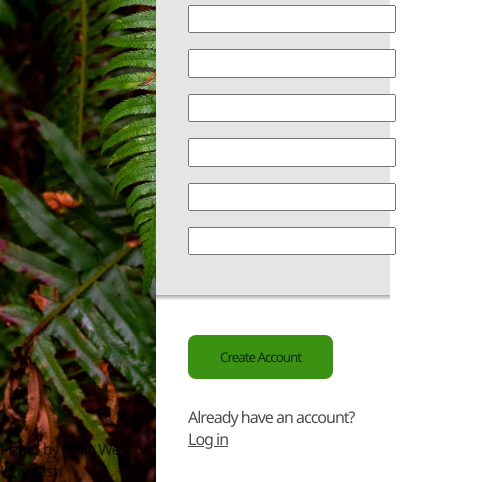
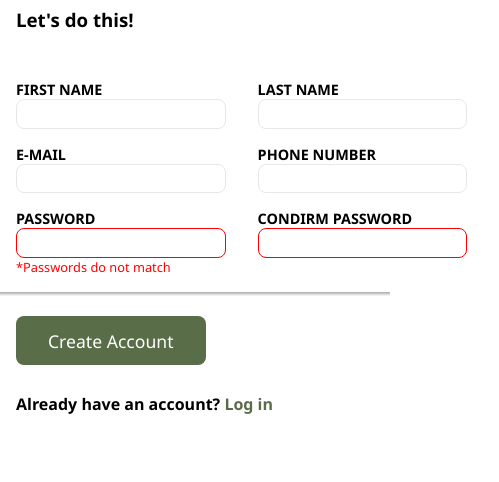
Before and after one commit to style-x/odin-project_signup-form, a plain HTML site: page index.html in a window 390 px wide. Shown: the part 453-935 px from the top of the page, 499 px wide, since content can reach past the window. After the commit the page ends 884 px from the top, so only its background shows below. Drawn offline with Linux system fonts and the light colour scheme.

Commit message:
Final Version
few style updates for form and make the site responsive..

```diff
--- a/index.html
+++ b/index.html
@@ -33,20 +33,39 @@
     <section class="main-form">
       <h3>Let's do this!</h3>
       <form action="#">
-        <input type="text" name="firstname" id="firstname">
-        <input type="text" name="lasttname" id="lasttname">
-        <br>
-        <input type="email" name="email" id="email">
-        <input type="tel" name="phonenumber" id="phonenumber">
-        <br>
-        <input type="password" name="password" id="password">
-        <input type="password" name="pwdconfirm" id="pwdconfirm">
+        <div class="grid">
+          <div class="grid-firstname column">
+            <label for="firstname">First Name</label>
+            <input type="text" name="firstname">
+          </div>
+          <div class="grid-lastname column">
+            <label for="lastname">Last Name</label>
+            <input type="text" name="lasttname">
+          </div>
+          <div class="grid-email column">
+            <label for="email">E-Mail</label>
+            <input type="email" name="email">
+          </div>
+          <div class="grid-phone column">
+            <label for="phonenumber">Phone Number</label>
+            <input type="tel" name="phonenumber">
+          </div>
+          <div class="grid-pwd column">
+            <label for="password">Password</label>
+            <input type="password" name="password" class="errorborder">
+            <p id="error">*Passwords do not match</p>
+          </div>
+          <div class="grid-confirmpwd column">
+            <label for="pwdconfirm">Condirm Password</label>
+            <input type="password" name="pwdconfirm" class="errorborder">
+          </div>
+        </div>
       </form>
     </section>
 
-    <section class="create-login">
+    <section class="main-login">
       <button>Create Account</button>
-      <p>Already have an account? <a href="#">Log in</a></p>
+      <p>Already have an account? <a href="#" id="Login">Log in</a></p>
     </section>
 
   </main>
--- a/styles.css
+++ b/styles.css
@@ -1,4 +1,3 @@
-
 @font-face {
   font-family: "Norse-Bold";
   src: url("/Norse-Bold.otf") format("opentype");
@@ -9,22 +8,23 @@
   padding: 0;
   margin: 0;
   font-family: 'Segoe UI', Tahoma, Geneva, Verdana, sans-serif;
-  color:rgba(0, 0, 0, 0.7);
-  letter-spacing: -1px;
+  color:black;
 }
 
 body {
   display: flex;
   min-height: 100vh;
+  flex-direction: column;
 }
 
 header {
-  min-height: 100vh;
-  width: 40%;
+  min-height: 15rem;
+  width: 100vw;
   display: flex;
   flex-direction: column;
   background-image: url(./halie-west-25xggax4bSA-unsplash.jpg);
   background-size: cover;
+  background-color: lightgreen;
 }
 
 .banner {
@@ -55,15 +55,15 @@ header {
 }
 
 main {
-  width: 60%;
-  min-height: 70%;
+  width: 100vw;
   margin: auto;
   align-items: center;
   justify-content: center;
+  background-color: rgb(250, 250, 250);
 }
 
 section {
-  padding: 2rem;
+  padding: 1rem;
   min-height: 30%;
 }
 
@@ -72,7 +72,7 @@ section {
 }
 
 .main-form {
-  background-color: rgba(0, 0, 0, 0.1)
+  background-color: white;
 }
 
 .main-form h3 {
@@ -80,17 +80,26 @@ section {
 }
 
 form input {
-  margin: 0.5rem;
-  padding: 0.2rem;
+  margin: 0 2rem;
+  padding: 0.3rem;
   margin-left: 0;
+  border: 1px solid #E5E7EB;
+  border-radius: 0.5rem;
+  outline: none;
+  max-width: 400px;
 }
 
-.create-login {
+form input:focus {
+  border: 1px solid blue;
+}
+
+.main-login {
   background-image: linear-gradient(180deg, #aaaaaa 0%, #ffffff 3%);
 }
 
-.create-login p {
+.main-login p {
   padding-top: 1.2rem;
+  font-weight: 600;
 }
 
 button {
@@ -99,7 +108,10 @@ button {
   margin-left: 0;
   border: 0;
   border-radius: 0.5rem;
-  background-color: rgb(58, 145, 18);
+  background-color: #596D48;
+  font-weight: 500;
+  font-size: 1.1rem;
+  color: white;
 }
 
 .banner > h1:before {
@@ -112,3 +124,67 @@ button {
   width: 7rem;
   display: inline-block;
 }
+
+.grid {
+  display: grid;
+  grid-template-columns: 1fr 1fr;
+}
+
+.column {
+  display: flex;
+  flex-direction: column;
+}
+
+label {
+  font-size: 0.9rem;
+  font-weight: 600;
+  text-transform: uppercase;
+  margin-top: 1rem;
+}
+
+#Login {
+  color: #596D48;
+  text-decoration: none;
+}
+
+.errorborder {
+  border: 1px solid red;
+}
+
+#error {
+  color: red;
+  font-size: 0.8rem;
+}
+
+.footer p {
+  color: white;
+}
+
+@media screen and (min-width: 900px) {
+  body {
+    display: flex;
+    flex-direction: row;
+  }
+
+  header {
+    min-height: 100vh;
+    width: 40%;
+    display: flex;
+    flex-direction: column;
+    background-image: url(./halie-west-25xggax4bSA-unsplash.jpg);
+    background-size: cover;
+  }
+
+  main {
+    width: 60%;
+    min-height: 70%;
+    margin: auto;
+    align-items: center;
+    justify-content: center;
+    background-color: rgb(250, 250, 250);
+  }
+
+  section {
+    padding: 2rem;
+  }
+}
```
